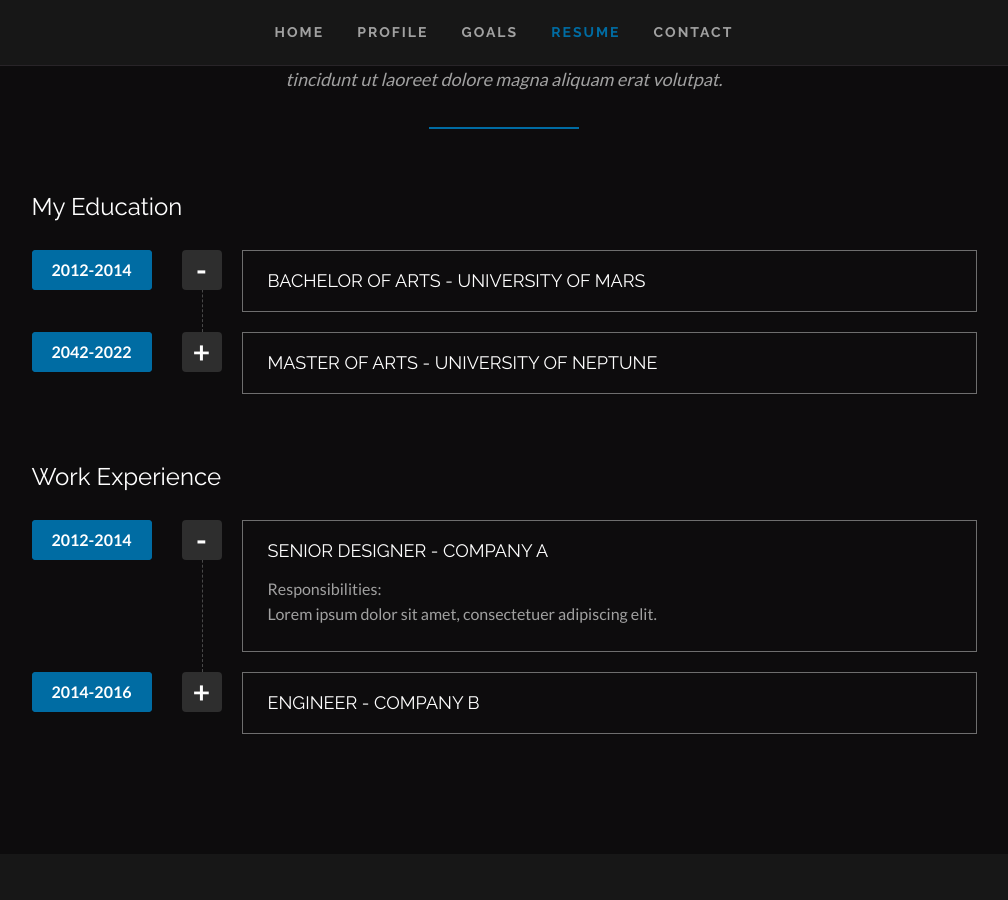
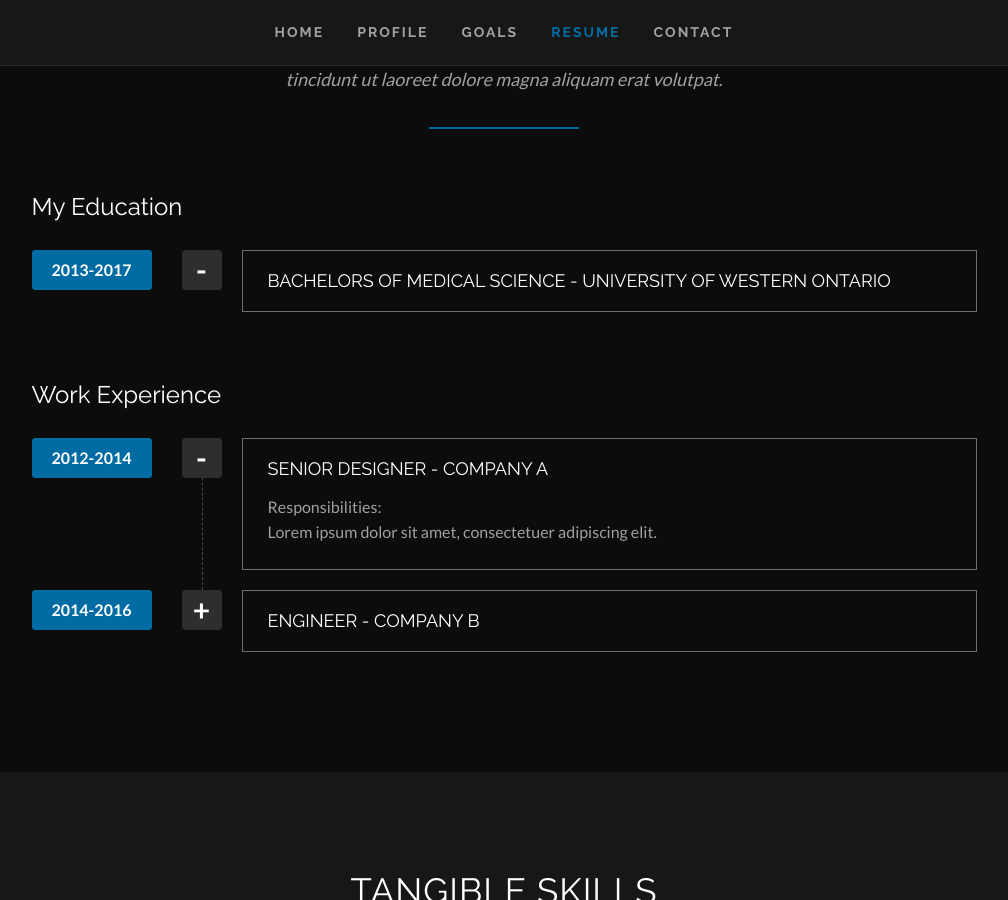
Before and after one commit to clearcareer/RobertSimoes, a Jekyll site: the page built from index.html, in a window 1280 px wide and 900 px high, scrolled down 2578 px. Shown: the whole window, without its empty margins (136-1144 px from the left). Built offline with Jekyll 4.4.1, drawn with Linux system fonts in a browser that asks for light colours; some web fonts are replaced.

Commit message:
Updated '/index.html' via CloudCannon

```diff
--- a/index.html
+++ b/index.html
@@ -26,15 +26,10 @@
     description: 'I believe in creating and committing to great products, services or initiatives with the intention to improve or impact the world around us.'
 education:
   - number: 1
-    years: 2012-2014
-    degree: Bachelor of Arts
-    institution: University of Mars
-    description: 'Lorem ipsum dolor sit amet, consectetuer adipiscing elit.'
-  - number: 2
-    years: 2042-2022
-    degree: Master of Arts
-    institution: University of Neptune
-    description: 'Lorem ipsum dolor sit amet, consectetuer adipiscing elit.'
+    years: 2013-2017
+    degree: Bachelors of Medical Science
+    institution: University of Western Ontario
+    description: 'I am Biochemistry student developing knowledge of upcoming technologies in leading fields such as Genetic Engineering, Synthetic Biology and Personalized Medicine.'
 work_experience:
   - number: 1
     years: 2012-2014
```
